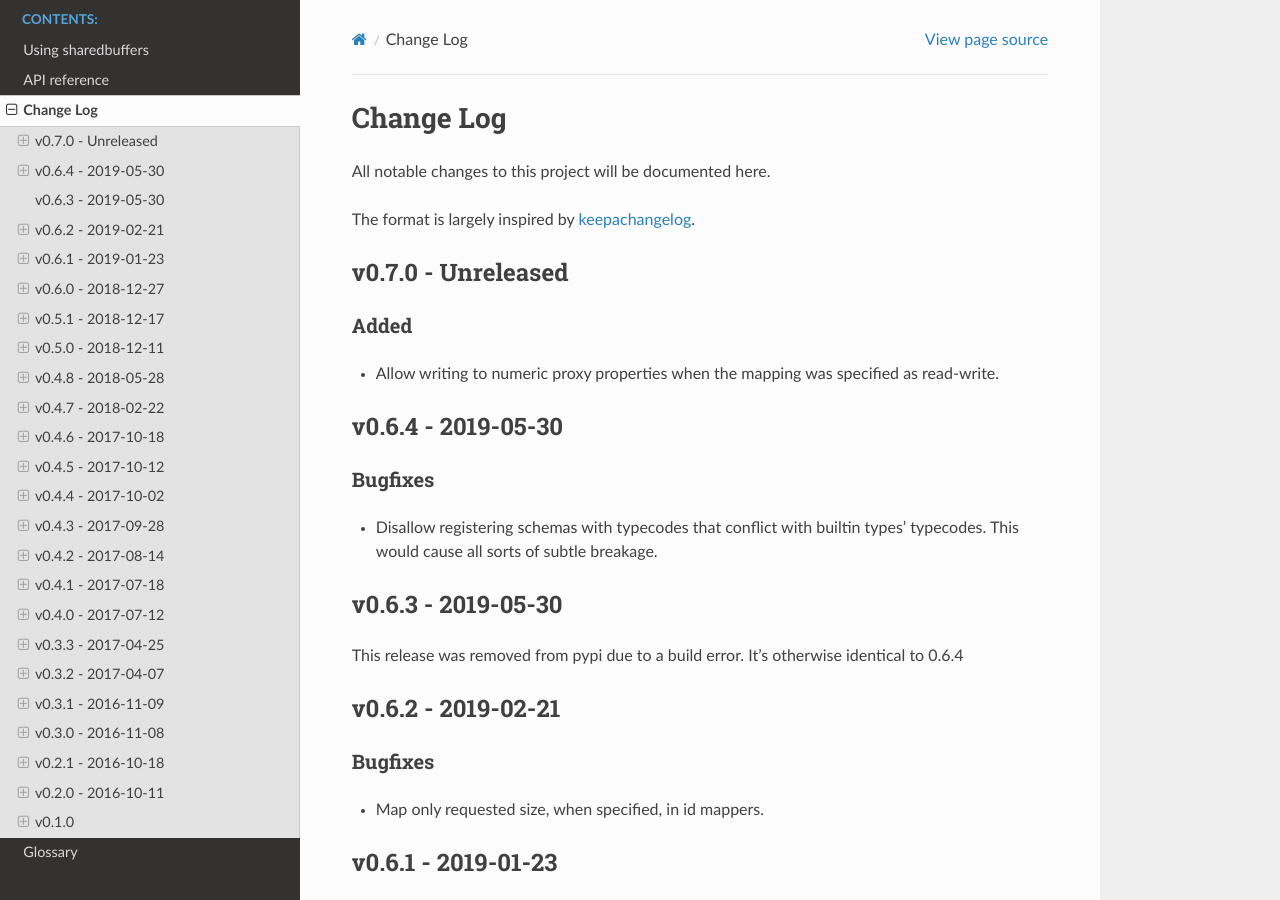
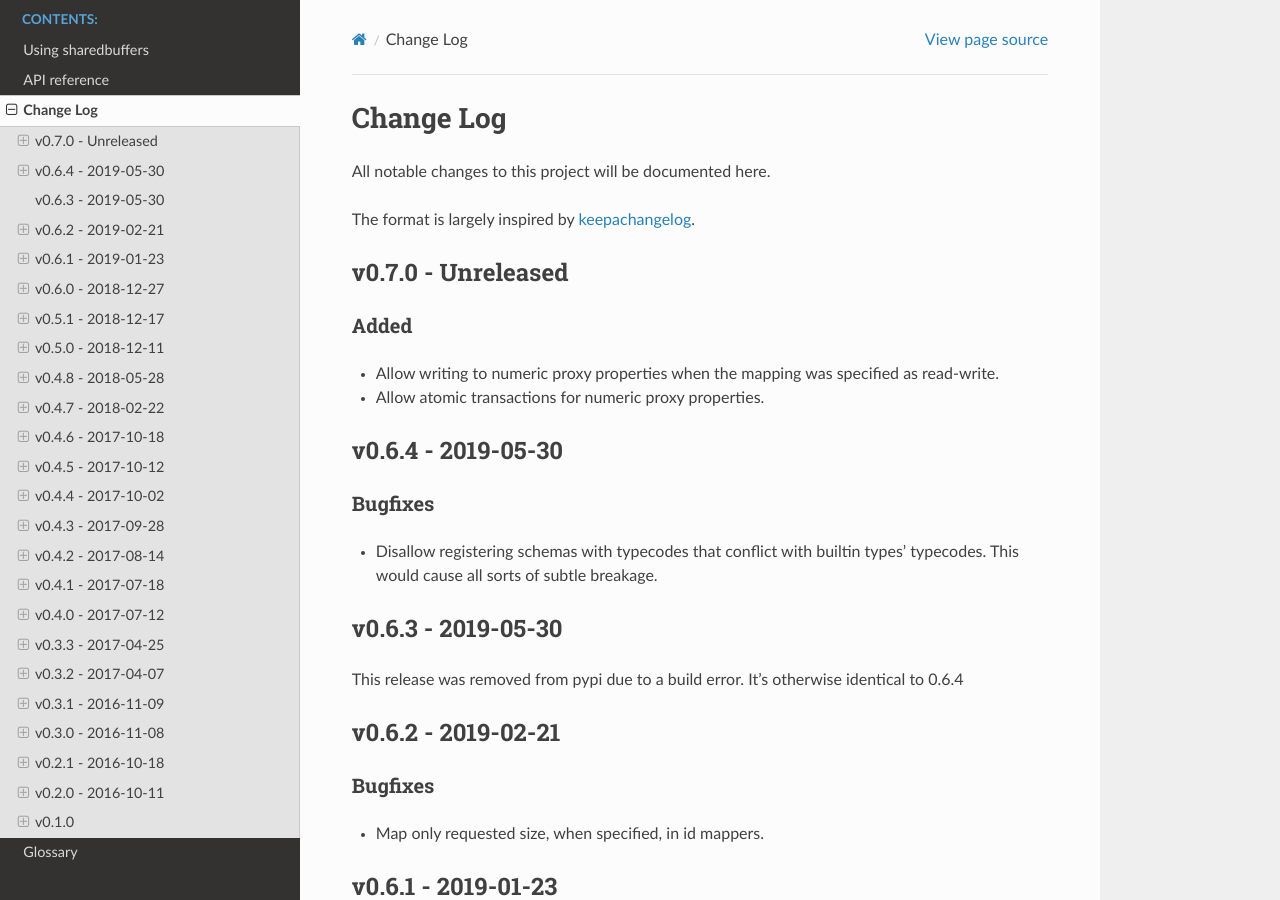
Before and after one commit to jampp/sharedbuffers, a Sphinx documentation site: the page built from doc/source/CHANGELOG.rst, in a window 1280 px wide and 900 px high. Built offline with Sphinx 7.4.7 and the Read the Docs theme 2.0.0, drawn with Linux system fonts in a browser that asks for light colours.

Commit message:
Update changelog

```diff
--- a/doc/source/CHANGELOG.rst
+++ b/doc/source/CHANGELOG.rst
@@ -15,6 +15,8 @@ Added
 
 - Allow writing to numeric proxy properties when the mapping
   was specified as read-write.
+
+- Allow atomic transactions for numeric proxy properties.
 
 v0.6.4 - 2019-05-30
 ===================
```
